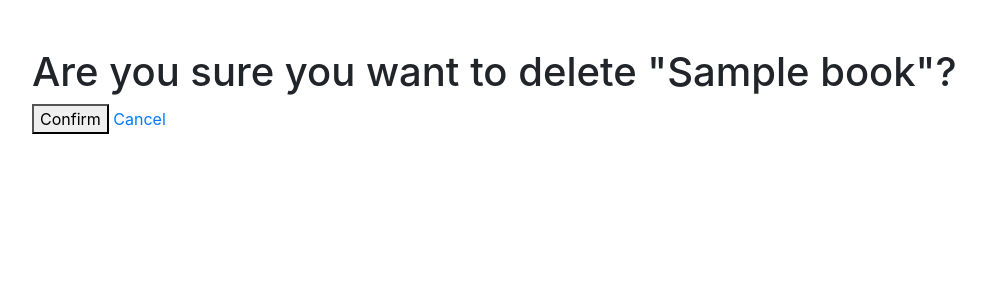
After one commit to JavierTF/books, a Django app: page /1/delete/ in a window 1280 px wide. The commit adds this page. Shown: the top 300 px of the page, without its empty margins (53-1039 px from the left). Run offline with Django 4.2, Linux system fonts and the light colour scheme; tables that the repository leaves empty hold one stand-in row (values such as "Sample post"); some libraries are stand-ins or nearby versions.

Commit message:
Delete Book

```diff
--- /dev/null
+++ b/books/templates/books/book_confirm_delete.html
@@ -0,0 +1,13 @@
+{% extends './base.html' %}
+
+{% load form_tags %}
+
+{% block title %}Edit Book{% endblock %}
+
+{% block content %}
+    <h1>Are you sure you want to delete "{{ book.title }}"?</h1>
+    <form method="post">{% csrf_token %}
+        <button type="submit">Confirm</button>
+        <a href="{% url 'books:book_detail' book.pk %}">Cancel</a>
+    </form>
+{% endblock %}
--- a/books/templates/books/book_list.html
+++ b/books/templates/books/book_list.html
@@ -36,13 +36,13 @@
                     {% endif %}
                 </td>
                 <td>
-                    <a href="#" class="btn btn-info btn-sm" title="View Detail">
+                    <a href="{% url 'books:book_detail' book.id %}" class="btn btn-info btn-sm" title="View Detail">
                         <i class="fas fa-eye"></i>
                     </a>
                     <a href="{% url 'books:book_edit' book.id %}" class="btn btn-warning btn-sm" title="Edit">
                         <i class="fas fa-edit"></i>
                     </a>
-                    <a href="" class="btn btn-danger btn-sm" title="Delete">
+                    <a href="{% url 'books:book_detail' book.id %}" class="btn btn-danger btn-sm" title="Delete">
                         <i class="fas fa-trash"></i>
                     </a>
                 </td>
--- a/books/urls.py
+++ b/books/urls.py
@@ -1,6 +1,6 @@
 from django.urls import path
 from .views import book_search_view
-from .views import BookListView, AddBookView, EditBookView
+from .views import BookListView, AddBookView, EditBookView, BookDetailView, DeleteBookView
 
 app_name = 'books'
 
@@ -9,4 +9,6 @@ urlpatterns = [
     path('books/', BookListView.as_view(), name='book_list'),
     path('add/', AddBookView.as_view(), name='add_book'),
     path('edit/<int:pk>/', EditBookView.as_view(), name='book_edit'),
+    path('<int:pk>/', BookDetailView.as_view(), name='book_detail'),
+    path('<int:pk>/delete/', DeleteBookView.as_view(), name='book_delete'),
 ]
--- a/books/views.py
+++ b/books/views.py
@@ -1,7 +1,7 @@
 import requests
 from django.shortcuts import render
 from django.http import JsonResponse
-from django.views.generic import ListView, CreateView
+from django.views.generic import ListView, CreateView, DetailView, DeleteView
 from django.views.generic.edit import UpdateView
 from django.urls import reverse_lazy
 from .models import Book
@@ -27,6 +27,20 @@ class EditBookView(UpdateView):
     def get_object(self, queryset=None):
         # Obtiene el objeto Book basado en el ID de la URL
         return Book.objects.get(pk=self.kwargs['pk'])
+
+class BookDetailView(DetailView):
+    model = Book
+    template_name = 'books/book_detail.html'
+    context_object_name = 'book'
+
+    def get_object(self, queryset=None):
+        # Obtiene el objeto Book basado en el ID de la URL
+        return Book.objects.get(pk=self.kwargs['pk'])
+
+class DeleteBookView(DeleteView):
+    model = Book
+    template_name = 'books/book_confirm_delete.html'
+    success_url = reverse_lazy('books:book_list')
 
 def search_books_by_title(title):
     """
```
Also changed, not shown: books/templates/books/book_detail.html (added, +17 -0 lines).
